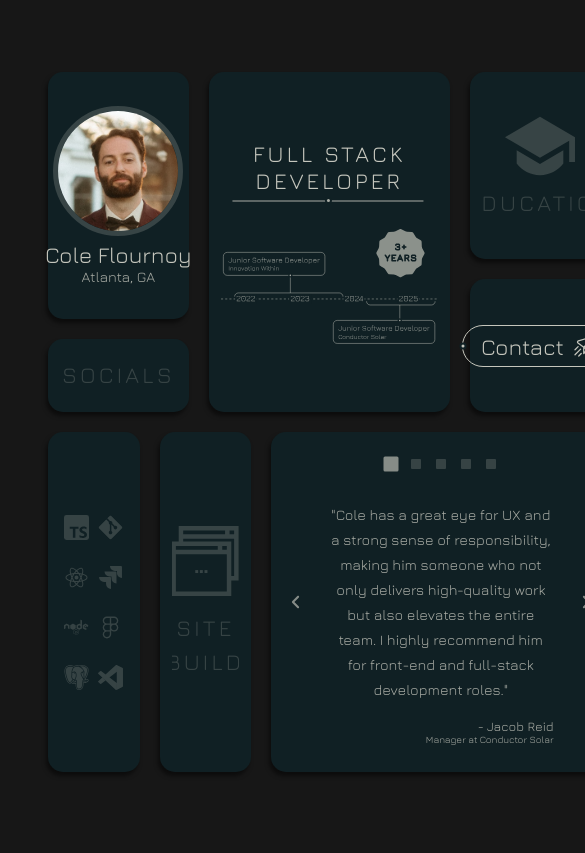
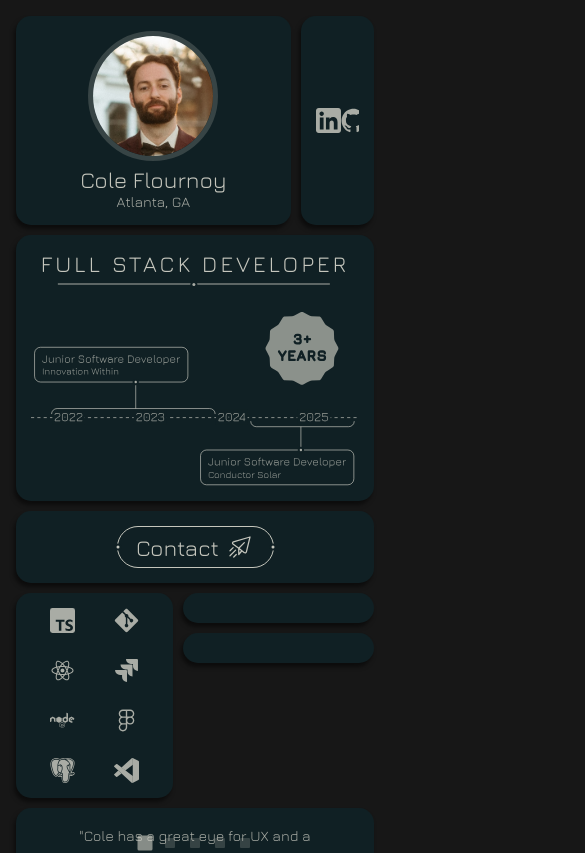
Before and after one commit to cole-flournoy/porfolio-site, a React (Vite) app: page / in a window 390 px wide. Shown: the top 853 px of the page, 585 px wide, since content can reach past the window. Built offline with nearby package versions, Linux system fonts and the light colour scheme.

Commit message:
Add small screen grid layout

```diff
--- a/src/App.css
+++ b/src/App.css
@@ -61,3 +61,12 @@
   letter-spacing: var(--letter-spacing-header);
   line-height: 34px;
 }
+
+@media (max-width: 849px) {
+  #root {
+    padding: 1rem 1rem;
+  }
+  .grid-section {
+    padding: 15px;
+  }
+}
--- a/src/App.tsx
+++ b/src/App.tsx
@@ -10,6 +10,7 @@ import Testmonials from './sections/Testimonials'
 import Experience from './sections/Experience'
 import initializeAnalytics from './analytics/initializeAnalytics'
 import sendSectionHoverEvent from './analytics/sendSectionHoverEvent'
+import { useMediaQuery } from 'react-responsive'
 
 type HoveredSection = 'socials' | 'education' | 'skills' | 'build' | 'testimonials' | 'experience' | null
 export type GridSection = Exclude<HoveredSection, null> | 'about' | 'contact'
@@ -24,7 +25,58 @@ function App() {
     sendSectionHoverEvent(sectionName!)
   }
 
+  // const isMediumScreen = useMediaQuery({ query: '(min-width: 768px, max-width: 1110px)' })
+  const isSmallScreen = useMediaQuery({ query: '(max-width: 849px)' })
+
+
   return (
+    <>
+      {isSmallScreen ?
+
+      // SMALL SCREEN VIEW
+      <div /* className='summary-grid-container' */ style={{ display: 'flex', flexDirection: 'column', gap: '10px' }}>
+        <div className='grid-top-row' style={{ gap: '10px', width: '100%' }}>
+          <div className='grid-section' style={{ width: '85%' }}>
+            <About />
+          </div>
+
+          <div className='grid-section' style={{ width: '15%' }}>
+            <Socials isHovered={true}/>
+          </div>
+        </div>
+
+        <div className='grid-section experience-section' style={{ }}>
+          <Experience isHovered={false} />
+        </div>
+
+        <div className='grid-section contact-section' style={{ }}>
+          <Contact />
+        </div>
+
+        <div className='grid-top-row' style={{ gap: '10px', width: '100%' }}>
+          <div className='grid-section' style={{ width: '40%' }}>
+            <Skills isHovered={true} />
+          </div>
+
+          <div style={{ display: 'flex', flexDirection: 'column', gap: '10px', width: '60%' }}>
+            <div className='grid-section' style={{ }}>
+              <Education isHovered={true} />
+            </div>
+
+            <div className='grid-section' style={{ }}>
+              <Build isHovered={true} />
+            </div>
+          </div>
+        </div>
+
+        <div className='grid-section' style={{ }}>
+          <Testmonials />
+        </div>
+      </div>
+
+       :
+
+      // LARGE SCREEN VIEW
       <div className='summary-grid-container'>
         <div className='grid-top-row'>
           <div style={{ display: 'flex', flexDirection: 'column', gap: 'var(--section-gap)', width: '25%' }}>
@@ -61,7 +113,8 @@ function App() {
             <Testmonials />
           </div>
         </div>
-    </div>
+      </div> }
+    </>
   )
 }
 
```
Lines whose indentation alone changed are shown as unchanged.
